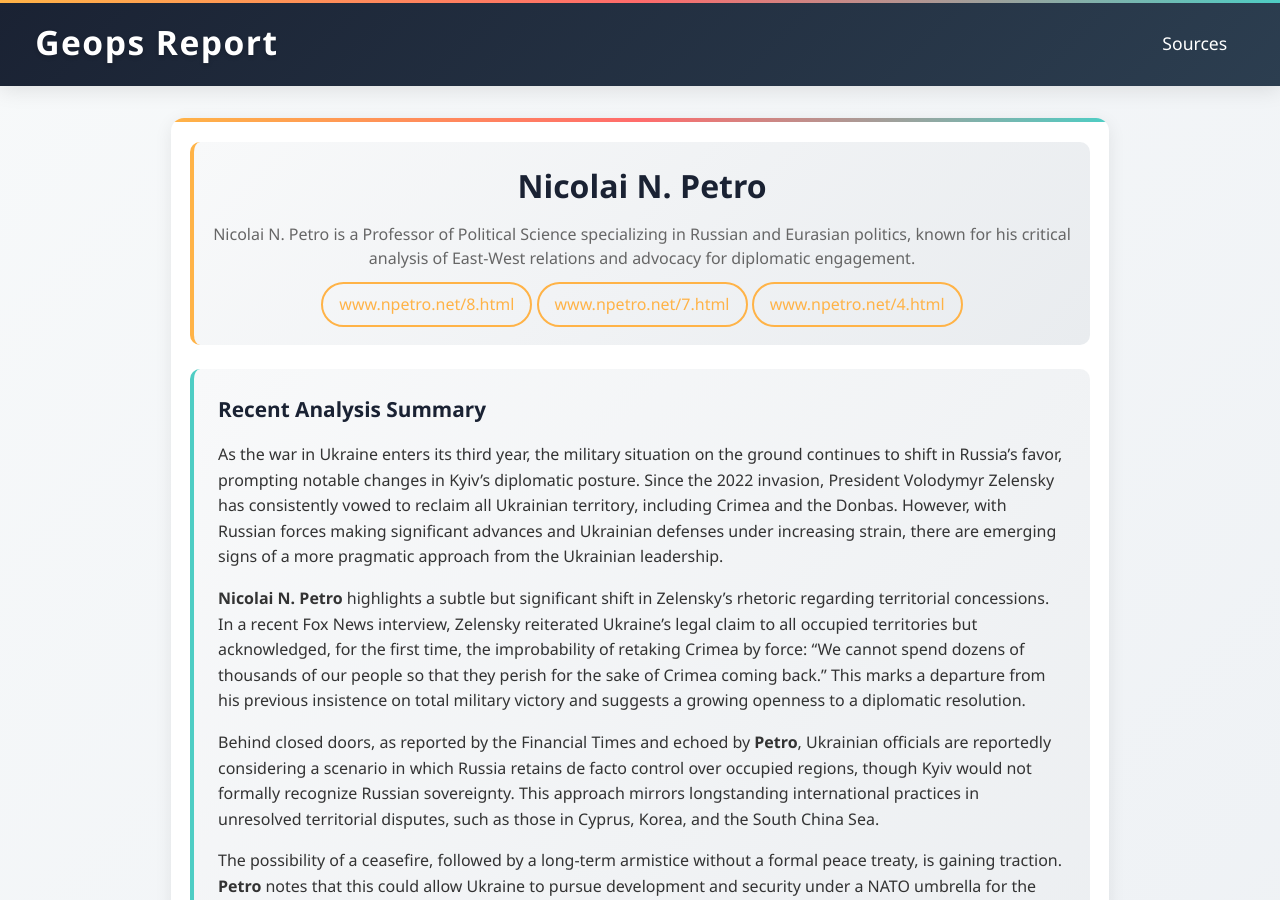
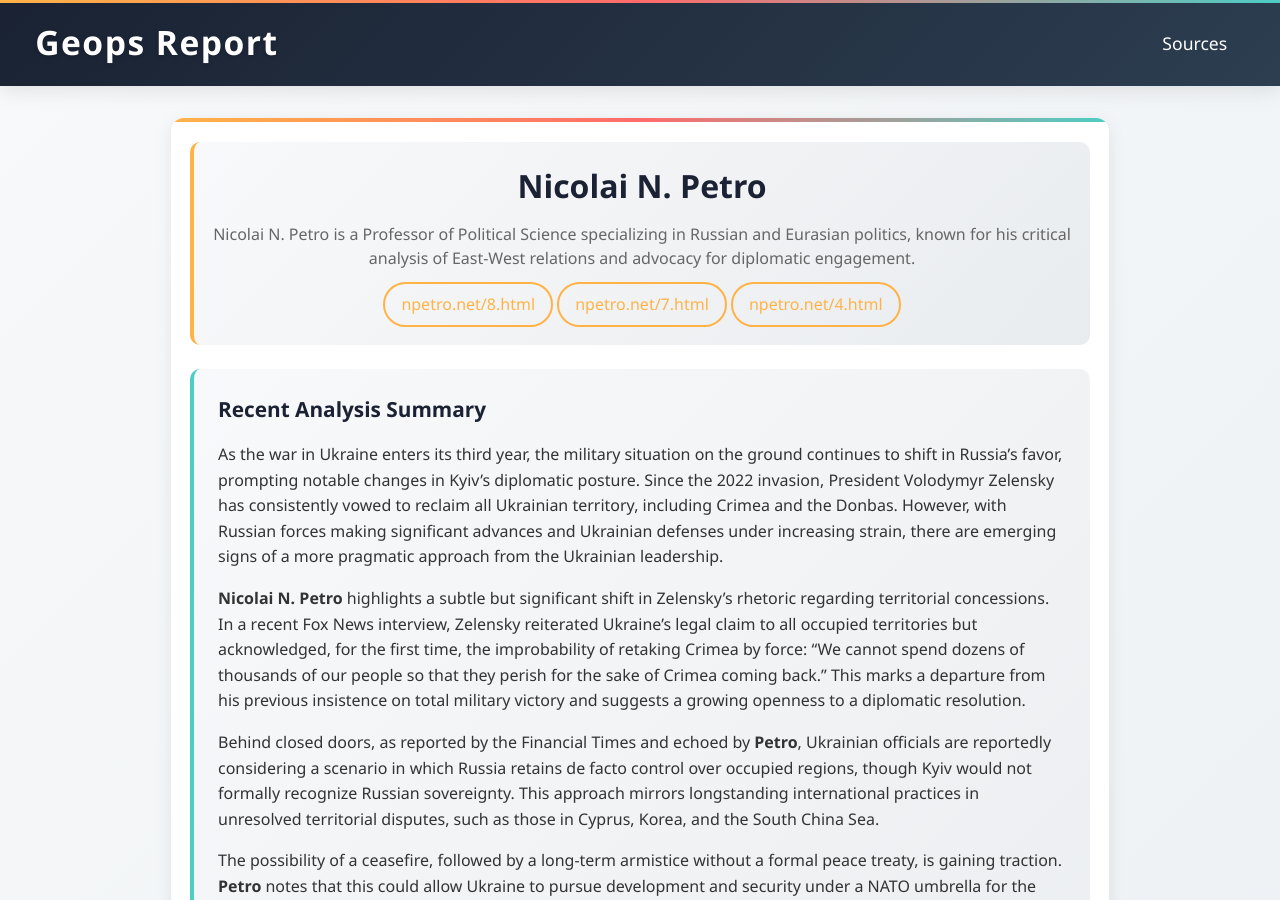
Before and after one commit to geopsreport/report, a Jekyll site: the page built from site/_analysts/nicolai-n-petro.md, in a window 1280 px wide and 900 px high. Built offline with Jekyll 4.4.1, drawn with Linux system fonts in a browser that asks for light colours.

```diff
--- a/site/_layouts/analyst.html
+++ b/site/_layouts/analyst.html
@@ -227,7 +227,7 @@
       {% if page.websites %}
         <div class="analyst-website">
           {% for website in page.websites %}
-            <a href="{{ website }}" target="_blank">{{ website | replace: 'https://', '' | replace: 'http://', '' | truncate 42 }}</a>
+            <a href="{{ website }}" target="_blank">{{ website | remove: 'https://' | remove: 'http://' | remove: 'www.' | truncate 42 }}</a>
           {% endfor %}
         </div>
       {% endif %}
```
